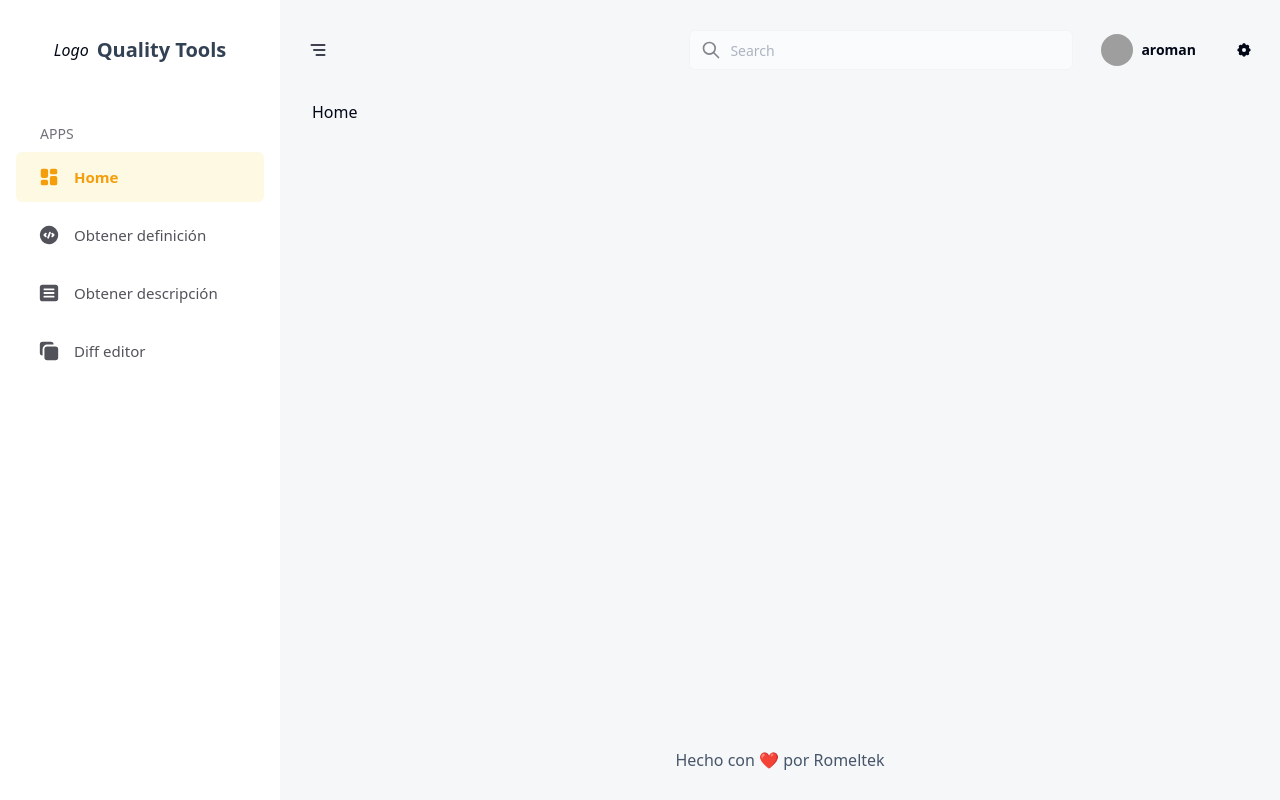
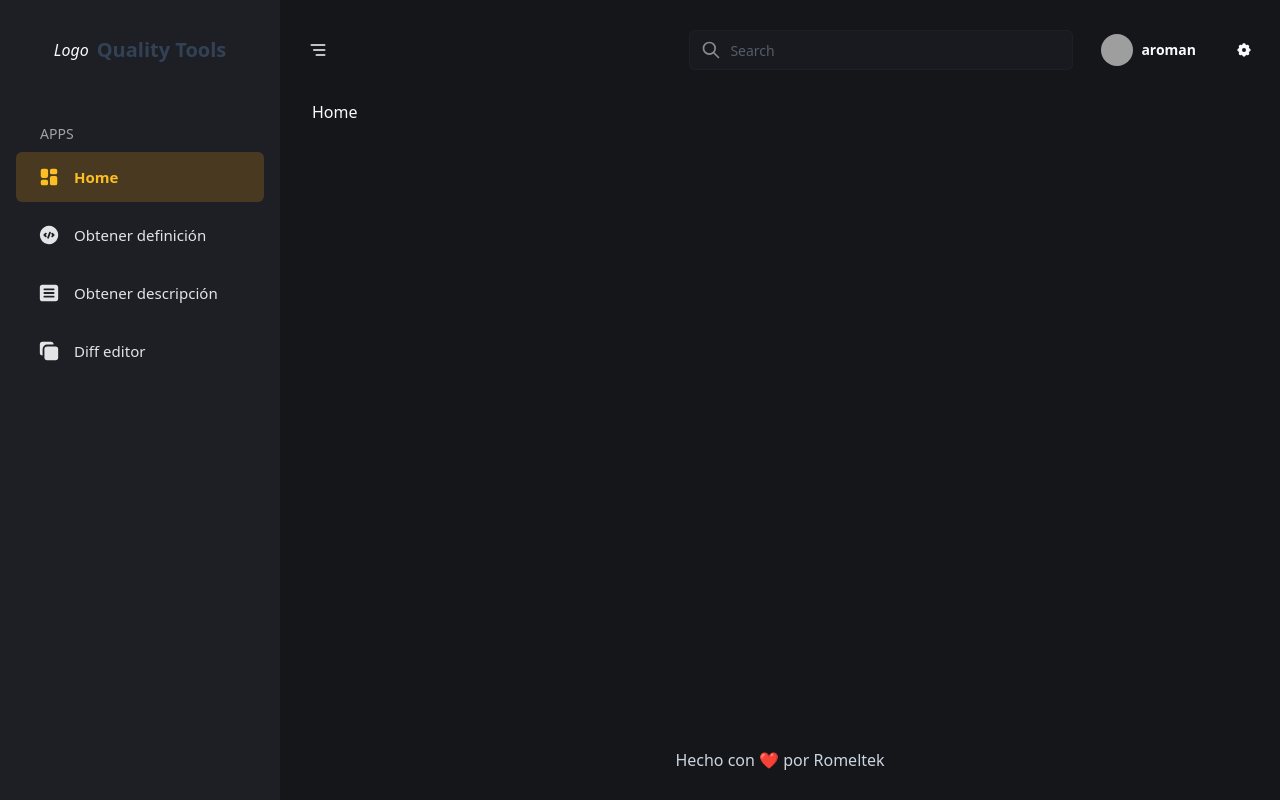
Before and after one commit to elwinroman/sql-snap-monitor, a React (Vite) app in the folder frontend/: page / in a window 1280 px wide. Built offline with nearby package versions, Linux system fonts and the light colour scheme; grey boxes are pictures that could not be loaded.

Commit message:
refactor(frontend): add dark mode for test

```diff
--- a/frontend/src/App.jsx
+++ b/frontend/src/App.jsx
@@ -3,12 +3,16 @@ import { Footer } from '@/sections/footer'
 import { Main } from '@/components/main/Main'
 import { Navbar } from '@/components/navbar/Navbar'
 import { Sidebar } from '@/components/sidebar/Sidebar'
+import { useEffect } from 'react'
 
 function App() {
+  useEffect(() => {
+    document.documentElement.classList.add('dark')
+  }, [])
   return (
     <div className="App flex w-full">
       <Sidebar />
-      <main className="bg-owmain relative flex h-screen w-full flex-col overflow-y-auto px-4">
+      <main className="relative flex h-screen w-full flex-col overflow-y-auto bg-owmain px-4">
         <Navbar />
         <Main />
         <Footer />
```
